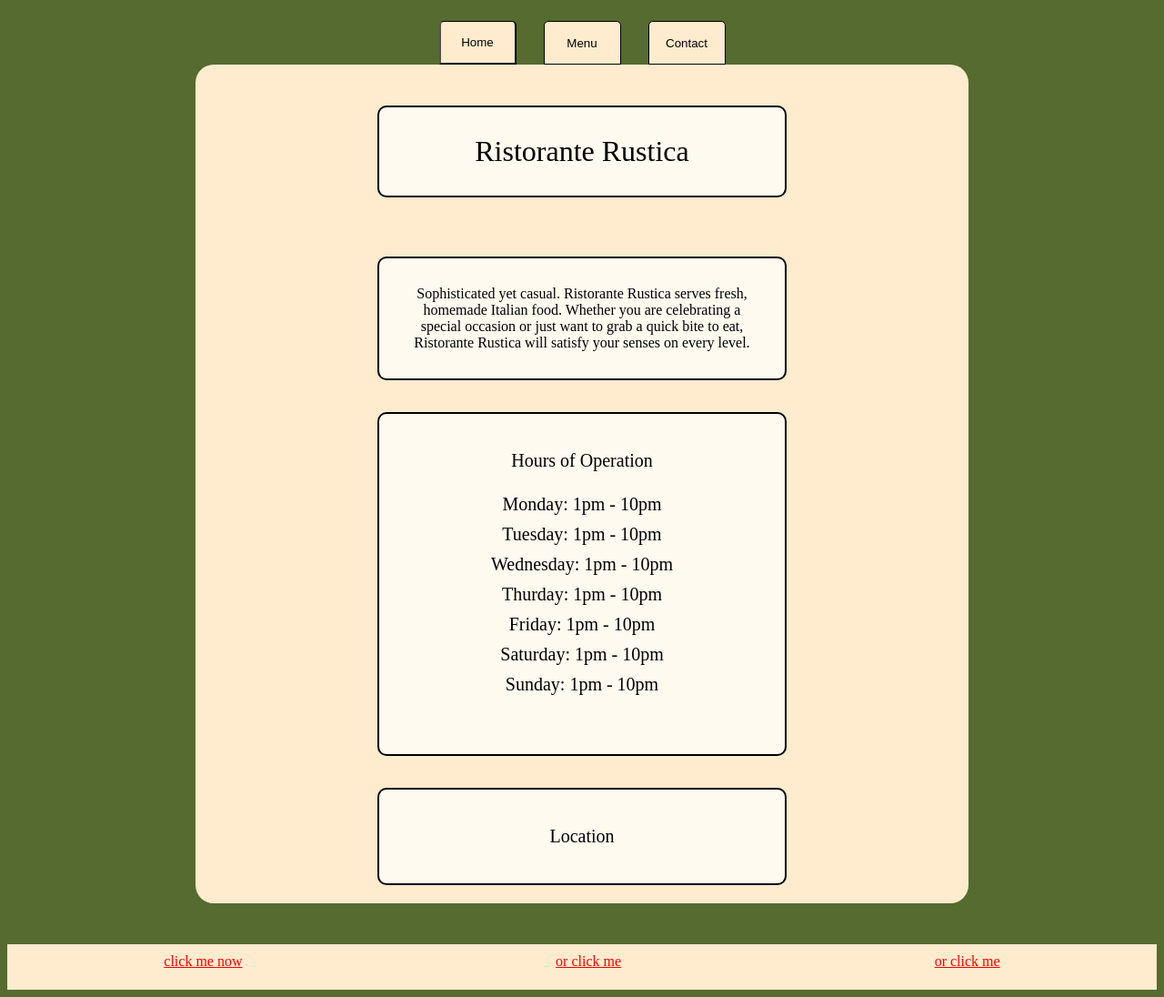
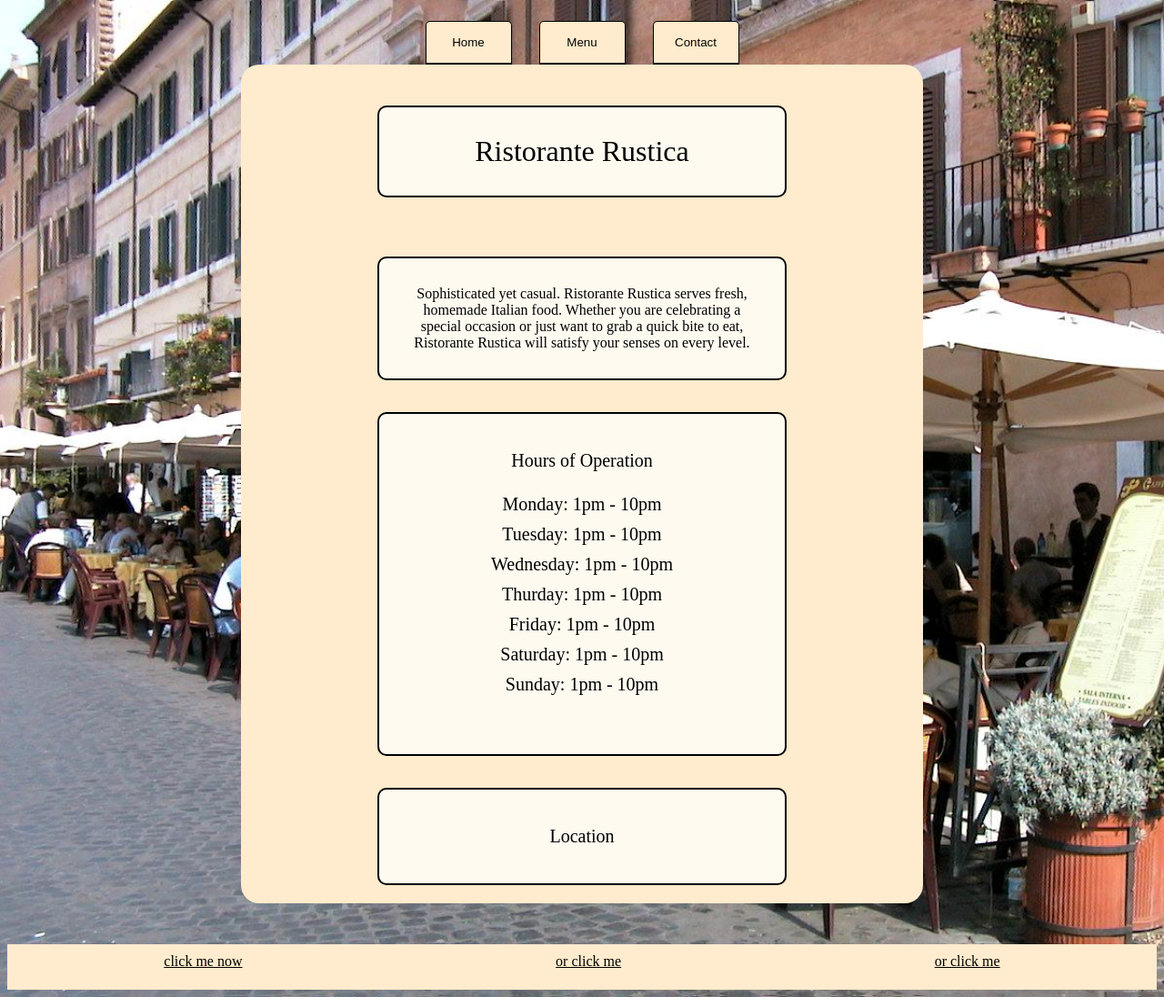
Before and after one commit to treymorris/restaraunt, a website built with webpack: page dist/index.html in a window 1280 px wide. Shown: the whole page at 91% size. Built offline with nearby package versions, Linux system fonts and the light colour scheme.

Commit message:
cleaning up a little

```diff
--- a/src/homepage.js
+++ b/src/homepage.js
@@ -9,30 +9,27 @@ function createTabs() {
     const tab1 = document.createElement('button');
     tab1.setAttribute('type', 'button');
     tab1.id = 'tab1';
-    tab1.classList.add('tab1');
+    tab1.classList.add('tab');
     tabsContainer.appendChild(tab1);
     tab1.textContent = 'Home';
 
     const tab2 = document.createElement('button');
     tab2.setAttribute('type', 'button');
     tab2.id = 'tab2';
-    tab2.classList.add('tab2');
+    tab2.classList.add('tab');
     tabsContainer.appendChild(tab2);
     tab2.textContent = 'Menu'
 
     const tab3 = document.createElement('button');
     tab3.setAttribute('type', 'button');
     tab3.id = 'tab3';
-    tab3.classList.add('tab3');
+    tab3.classList.add('tab');
     tabsContainer.appendChild(tab3);
     tab3.textContent = 'Contact'
 
 }
 
 function createMainPage() {
-
-   //const tabs = document.getElementById('tab3');
-    //tabs.removeChild(content.firstChild);
 
     const container = document.createElement('div');
     container.id = 'container';
@@ -101,7 +98,6 @@ function createMainPage() {
     li7.classList.add('li');
     hoursBox.appendChild(li7);
     li7.textContent = 'Sunday: 1pm - 10pm';
-
 }
 
 function createFooter() {
--- a/src/index.js
+++ b/src/index.js
@@ -1,11 +1,8 @@
 import './style.css';
-//import './homepage.js';
-//import './menupage.js';
-//import './contactpage.js';
-
 import { createMainPage, createTabs, createFooter } from './homepage';
 import { createMenuPage } from './menupage';
 import { createContactPage } from './contactpage';
+
 
 createTabs();
 addingListeners();
@@ -16,29 +13,29 @@ function addingListeners() {
 
     const homeTab = document.getElementById('tab1');
     homeTab.addEventListener('click', () => {
-        console.log('one');
         clearCurrentContent();
         createTabs();
         addingListeners();
         createMainPage();
+        createFooter();
     });
 
     const menuTab = document.getElementById('tab2');
     menuTab.addEventListener('click', () => {
-        console.log('two');
         clearCurrentContent()
         createTabs()
         addingListeners();
         createMenuPage()
+        createFooter();
     });
 
     const contactTab = document.getElementById('tab3');
     contactTab.addEventListener('click', () => {
-        console.log('three');
         clearCurrentContent()
         createTabs()
         addingListeners();
         createContactPage()
+        createFooter();
     });
 
 }
--- a/src/style.css
+++ b/src/style.css
@@ -3,7 +3,11 @@
 }
 
 body {
-    background-color: darkolivegreen;
+    /*background-color: darkolivegreen;*/
+    background: url('./background-image.jpg');
+    background-repeat: no-repeat;
+    background-size: cover;
+    position: relative;
 }
 
 ul {
@@ -16,49 +20,26 @@ li {
 }
 
 a {
-    color: red;
+    color: black;
     padding-top: 10px;
 }
 
-#content {
-    background-color: darkolivegreen;
+/*#content {
     width: 100%;
-}
+}*/
 
 .tabs-container {
     display: flex;
     justify-content: center;
 }
 
-.tab1 {
+.tab {
     background-color: blanchedalmond;
     padding: 15px;
-    width: 85px;
+    width: 95px;
     border-top: solid 1px black;
-    margin-top: 15px;
-    margin-left: 15px;
-    margin-right: 15px;
-    border-top-left-radius: 5px;
-    border-top-right-radius: 5px;
-}
-
-.tab2 {
-    background-color: blanchedalmond;
-    padding: 15px;
-    width: 85px;
-    border: solid 1px black;
-    margin-top: 15px;
-    margin-left: 15px;
-    margin-right: 15px;
-    border-top-left-radius: 5px;
-    border-top-right-radius: 5px;
-}
-
-.tab3 {
-    background-color: blanchedalmond;
-    padding: 15px;
-    width: 85px;
-    border: solid 1px black;
+    border-right: solid 1px black;
+    border-left: solid 1px black;
     margin-top: 15px;
     margin-left: 15px;
     margin-right: 15px;
@@ -69,8 +50,7 @@ a {
 .container {
     display: flex;
     justify-content: center;
-    width: 850px;
-
+    width: 750px;
     margin: auto;
     background-color: blanchedalmond;
     border-radius: 20px;
@@ -140,7 +120,7 @@ a {
     font-size: 1.25rem;
     border: solid 2px black;
     width: 450px;
-    margin-top: 65px;
+    margin-top: 25px;
     background-color: floralwhite;
     border-radius: 10px;
 }
@@ -151,8 +131,8 @@ a {
     font-size: 1rem;
     border: solid 2px black;
     width: 450px;
-    height: 450px;
-    margin-top: 35px;
+    height: 150px;
+    margin-top: 10px;
     margin-bottom: 35px;
     background-color: floralwhite;
     border-radius: 10px;
@@ -164,8 +144,8 @@ a {
     font-size: 1rem;
     border: solid 2px black;
     width: 450px;
-    height: 300px;
-    margin-top: 35px;
+    height: 200px;
+    margin-top: 25px;
     margin-bottom: 35px;
     background-color: floralwhite;
     border-radius: 10px;
```
Also changed, not shown: src/contactpage.js (+0 -44 lines), src/menupage.js (+0 -45 lines), dist/7ef6f50e4de45a641ddb.jpg (added), dist/bundle.js, src/background-image.jpg (added).
